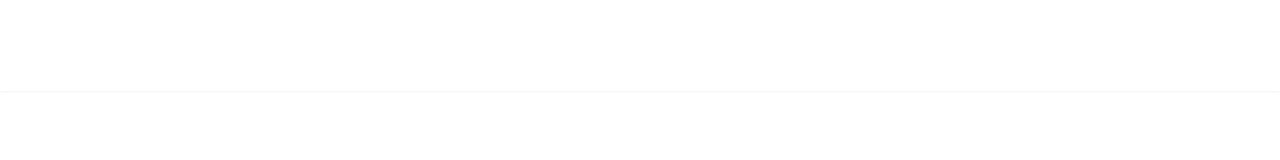
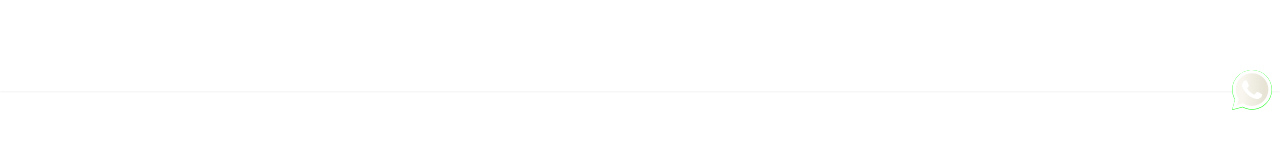
Before and after one commit to judahtc/judahtc.github.io, a React (Vite) app: page / in a window 1280 px wide. Shown: the part 530-690 px from the top of the page. Built offline with nearby package versions, Linux system fonts and the light colour scheme.

Commit message:
feat: added the whats app logo on my portfolio

```diff
--- a/src/App.tsx
+++ b/src/App.tsx
@@ -39,6 +39,46 @@
                 <div className="relative top-20 ">
                     <Outlet />
                 </div>
+
+                <div className="whatsapp fixed right-2 bottom-40">
+                    <svg
+                        xmlns="http://www.w3.org/2000/svg"
+                        width="40"
+                        height="40"
+                        viewBox="0 0 1219.547 1225.016"
+                        id="whatsapp"
+                    >
+                        <path
+                            fill="#00FF00"
+                            d="M1041.858 178.02C927.206 63.289 774.753.07 612.325 0 277.617 0 5.232 272.298 5.098 606.991c-.039 106.986 27.915 211.42 81.048 303.476L0 1225.016l321.898-84.406c88.689 48.368 188.547 73.855 290.166 73.896h.258.003c334.654 0 607.08-272.346 607.222-607.023.056-162.208-63.052-314.724-177.689-429.463zm-429.533 933.963h-.197c-90.578-.048-179.402-24.366-256.878-70.339l-18.438-10.93-191.021 50.083 51-186.176-12.013-19.087c-50.525-80.336-77.198-173.175-77.16-268.504.111-278.186 226.507-504.503 504.898-504.503 134.812.056 261.519 52.604 356.814 147.965 95.289 95.36 147.728 222.128 147.688 356.948-.118 278.195-226.522 504.543-504.693 504.543z"
+                        ></path>
+                        <linearGradient
+                            id="a"
+                            x1="609.77"
+                            x2="609.77"
+                            y1="1190.114"
+                            y2="21.084"
+                            gradientUnits="userSpaceOnUse"
+                        >
+                            <stop offset="0" stop-color="#20b038"></stop>
+                            <stop offset="1" stop-color="#60d66a"></stop>
+                        </linearGradient>
+                        <path
+                            fill="url(#a)"
+                            d="M27.875 1190.114l82.211-300.18c-50.719-87.852-77.391-187.523-77.359-289.602.133-319.398 260.078-579.25 579.469-579.25 155.016.07 300.508 60.398 409.898 169.891 109.414 109.492 169.633 255.031 169.57 409.812-.133 319.406-260.094 579.281-579.445 579.281-.023 0 .016 0 0 0h-.258c-96.977-.031-192.266-24.375-276.898-70.5l-307.188 80.548z"
+                        ></path>
+                        <path
+                            fill="#FFF"
+                            fill-rule="evenodd"
+                            d="M462.273 349.294c-11.234-24.977-23.062-25.477-33.75-25.914-8.742-.375-18.75-.352-28.742-.352-10 0-26.25 3.758-39.992 18.766-13.75 15.008-52.5 51.289-52.5 125.078 0 73.797 53.75 145.102 61.242 155.117 7.5 10 103.758 166.266 256.203 226.383 126.695 49.961 152.477 40.023 179.977 37.523s88.734-36.273 101.234-71.297c12.5-35.016 12.5-65.031 8.75-71.305-3.75-6.25-13.75-10-28.75-17.5s-88.734-43.789-102.484-48.789-23.75-7.5-33.75 7.516c-10 15-38.727 48.773-47.477 58.773-8.75 10.023-17.5 11.273-32.5 3.773-15-7.523-63.305-23.344-120.609-74.438-44.586-39.75-74.688-88.844-83.438-103.859-8.75-15-.938-23.125 6.586-30.602 6.734-6.719 15-17.508 22.5-26.266 7.484-8.758 9.984-15.008 14.984-25.008 5-10.016 2.5-18.773-1.25-26.273s-32.898-81.67-46.234-111.326z"
+                            clip-rule="evenodd"
+                        ></path>
+                        <path
+                            fill="#FFF"
+                            d="M1036.898 176.091C923.562 62.677 772.859.185 612.297.114 281.43.114 12.172 269.286 12.039 600.137 12 705.896 39.633 809.13 92.156 900.13L7 1211.067l318.203-83.438c87.672 47.812 186.383 73.008 286.836 73.047h.255.003c330.812 0 600.109-269.219 600.25-600.055.055-160.343-62.328-311.108-175.649-424.53zm-424.601 923.242h-.195c-89.539-.047-177.344-24.086-253.93-69.531l-18.227-10.805-188.828 49.508 50.414-184.039-11.875-18.867c-49.945-79.414-76.312-171.188-76.273-265.422.109-274.992 223.906-498.711 499.102-498.711 133.266.055 258.516 52 352.719 146.266 94.195 94.266 146.031 219.578 145.992 352.852-.118 274.999-223.923 498.749-498.899 498.749z"
+                        ></path>
+                    </svg>
+                </div>
             </div>
         </>
     );
```
